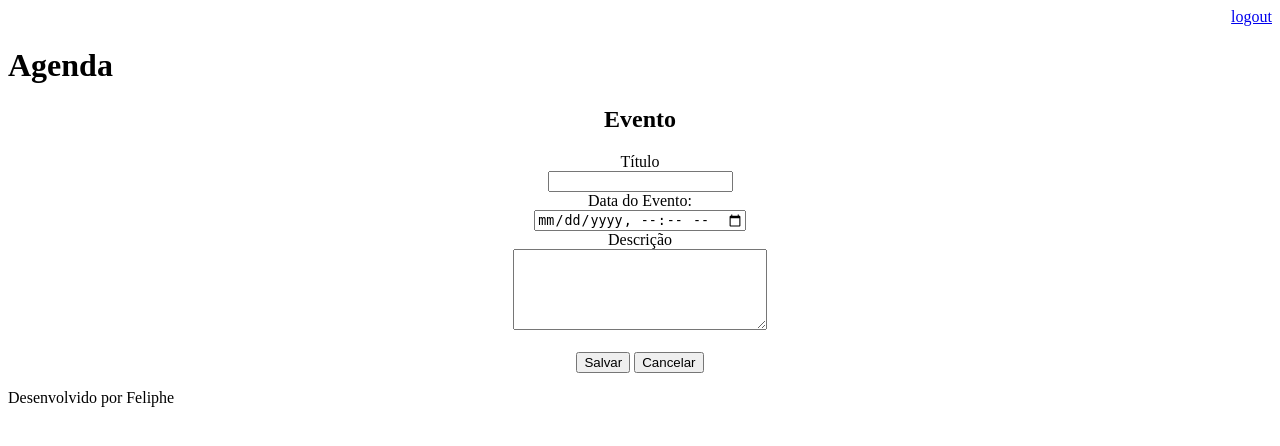
After one commit to FeliphePereira/Agenda, a Django app: page /agenda/evento/ in a window 1280 px wide. The commit adds this page. Shown: the top 446 px of the page. Run offline with Django 3.2, Linux system fonts and the light colour scheme; a user stored in the database is signed in.

Commit message:
Incluido template para inserir eventos e gitignore para ignorar compilados

```diff
--- a/agenda/urls.py
+++ b/agenda/urls.py
@@ -24,5 +24,7 @@ urlpatterns = [
     path('',RedirectView.as_view(url = '/agenda/')),
     path('login/', views.login_user),
     path('login/submit', views.submit_login),
-    path('logout/', views.logout_user)
+    path('logout/', views.logout_user),
+    path('agenda/evento/',views.evento),
+    path('agenda/evento/submit',views.submit_evento)
     ]
--- a/core/views.py
+++ b/core/views.py
@@ -30,3 +30,20 @@ def lista_eventos(request):
     evento = Evento.objects.filter(usuario=usuario)
     dados = {'eventos':evento}
     return render(request, 'agenda.html', dados)
+
+@login_required(login_url = '/login/')
+def evento(request):
+    return render(request, 'evento.html')
+
+@login_required(login_url = '/login/')
+def submit_evento(request):
+    if request.POST:
+       titulo = request.POST.get('data_evento')
+       data_evento =  request.POST.get('data_evento')
+       descricao =  request.POST.get('descricao')
+       usuario = request.user
+       Evento.objects.create(titulo=titulo,
+                             data_evento=data_evento,
+                             descricao=descricao,
+                             usuario=usuario)
+    return redirect('/')
--- a/templates/agenda.html
+++ b/templates/agenda.html
@@ -1,6 +1,9 @@
 {% extends "model-page.html" %}
 {% block content %}
     <h2>Agendamentos</h2>
+    <a href="evento/">
+        <button type="button">Novo Evento</button>
+    </a>
     <ul style="font-size : 18px">
         {% for evento in eventos %}
             <li>{{evento.titulo}}-{{evento.get_data_evento}}</li>
--- /dev/null
+++ b/templates/evento.html
@@ -0,0 +1,25 @@
+{% extends "model-page.html" %}
+
+{% block content %}
+    <div align="center">
+        <h2>Evento</h2>
+        <form action="submit" method="POST">{% csrf_token %}
+            <label>Título</label>
+            <br>
+            <input type="text" name="titulo" >
+            <br>
+            <label>Data do Evento:</label>
+            <br>
+            <input type="datetime-local" name="data_evento">
+            <br>
+            <label>Descrição</label>
+            <br>
+            <textarea name="descricao" rows="5" cols="29"></textarea>
+            <br><br>
+            <button type="submit">Salvar</button>
+            <a href="/">
+                <button type="button">Cancelar</button>
+            </a>
+        </form>
+    </div>
+{% endblock %}
--- a/templates/model-header.html
+++ b/templates/model-header.html
@@ -1,6 +1,7 @@
 
 
     <meta charset="UTF-8">
+
     <title>Agenda</title>
     <div align="right">
         <a href="/logout">logout</a>
```
Also changed, not shown: db.sqlite3, 1 other file.
